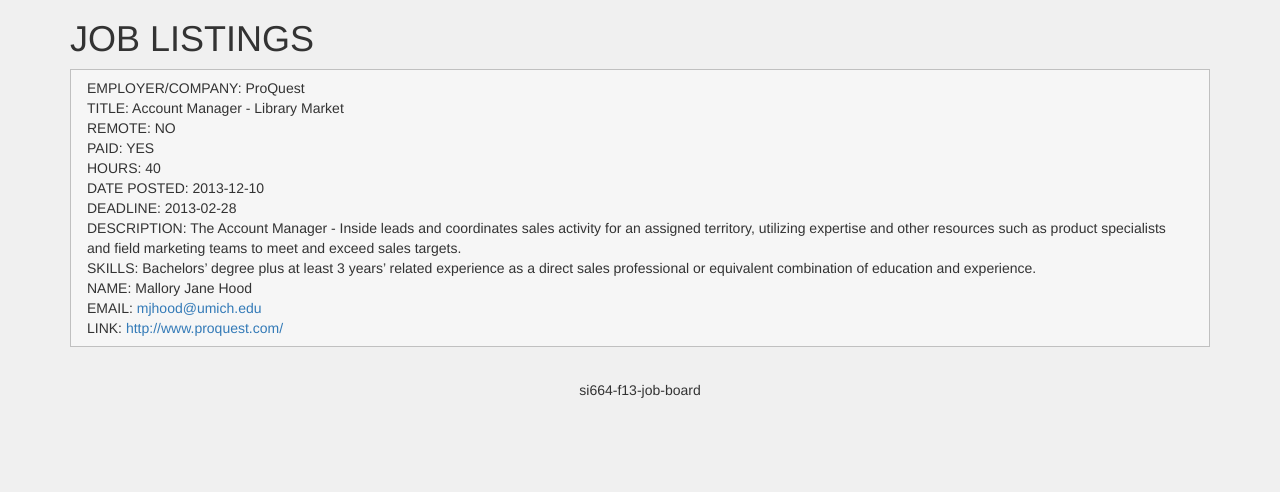
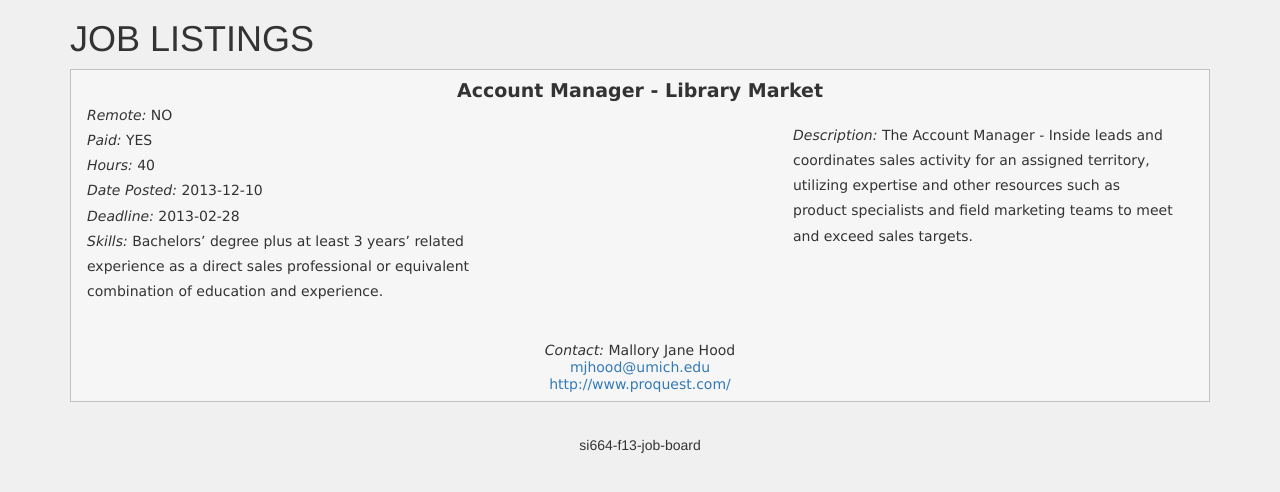
Before and after one commit to si664-f13-job-board/job-board, a PHP site: page / in a window 1280 px wide. Shown: the part 51-543 px from the top of the page. Run offline with PHP 8.4, Linux system fonts and the light colour scheme; data comes from the database, SQL or seed files in the repository; both versions use the stored data as it was after the commit; some libraries are stand-ins or nearby versions.

Commit message:
New changes
Noticed the create_listing was wrong, changed the index and css,
updated the setup as well to include real job postings.

```diff
--- a/index.php
+++ b/index.php
@@ -12,6 +12,7 @@
 
 <div class="container">
 	<h1>JOB LISTINGS</h1>
+	<div class="joblisting_container">
 	<?php
 		function boolToString($input){
 			if($input == 1) return('YES');
@@ -37,22 +38,29 @@
 
 		while($row = $listing_results -> fetch(PDO::FETCH_ASSOC)){
 			echo '<div class="job_listing">';
-			echo 'EMPLOYER/COMPANY: '.$row['organization'].'</br>';
-			echo 'TITLE: '.$row['title'].'</br>';
-			echo 'REMOTE: '.boolToString($row['remote']).'</br>';
-			echo 'PAID: '.boolToString($row['paid']).'</br>';
-			echo 'HOURS: '.$row['hours'].'</br>';
-			echo 'DATE POSTED: '.$row['post_date'].'</br>';
-			echo 'DEADLINE: '.$row['end_date'].'</br>';
-			echo 'DESCRIPTION: '.$row['description'].'</br>';
-			echo 'SKILLS: '.$row['skills'].'</br>';
-			echo 'NAME: '.$row['name'].'</br>';
-			echo 'EMAIL: <a href='.$row['email'].'>'.$row['email'].'</a></br>';
-			echo 'LINK: <a href='.$row['link'].'>'.$row['link'].'</a></br>';
+			echo '<div class="employer_title">';
+			echo ''.$row['title'].'</br>';
+			echo '</div>';
+			echo '<div class="description">';
+			echo '<i>Description: </i>'.$row['description'].'</br>';
+			echo '</div>';
+			echo '<i>Remote: </i> '.boolToString($row['remote']).'</br>';
+			echo '<i> Paid: </i>'.boolToString($row['paid']).'</br>';
+			echo '<i>Hours:</i> '.$row['hours'].'</br>';
+			echo '<i>Date Posted: </i>'.$row['post_date'].'</br>';
+			echo '<i>Deadline: </i>'.$row['end_date'].'</br>';
+			echo '<div class="skills">';
+			echo '<i>Skills: </i>'.$row['skills'].'</br>';
+			echo '</div>';
+			echo '<div class="job_link">';
+			echo '<i>Contact: </i>'.$row['name'].'</br>';
+			echo '<a href='.$row['email'].'>'.$row['email'].'</a>'.'</br>';
+			echo ' <a href='.$row['link'].'>'.$row['link'].'</a>'.'</br>';
+			echo '</div>';
 			echo '</div>';
 		}
 	?>
-
+	</div>
 	<div class="footer">
 		si664-f13-job-board
 	</div>
--- a/static/css/style.css
+++ b/static/css/style.css
@@ -20,6 +20,8 @@
 	padding: 8px 16px;
 	margin-bottom: 8px;
 	background-color: #F6F6F6;
+	line-height:180%;
+	font-family:"Verdana", sans-serif;
 }
 .footer{
 	text-align: center;
@@ -40,6 +42,37 @@
 	margin-bottom: 8px;
 	background-color: #F6F6F6;
 }
+
+.description{
+	width:400px;
+	padding:10px;
+	border:5px ;
+	margin:10px;
+	float: right;
+	margin-bottom: 8px;
+}
+
+.skills{
+	width:400px;
+	float:left
+	margin-bottom: 8px;
+}
+.employer_title{
+	text-align:center;
+	font-weight:bold;
+	font-size:19px;
+	font-family:"Verdana", sans-serif;
+}
+.job_link{
+	text-align:center;
+	font-size:14px;
+	line-height:120%;
+	padding-top:1cm;
+}
+.remote_time{
+	word-spacing: 30px;
+}
+
 .login_box input{
 	width: 300px;
 }
```
Also changed, not shown: create_listing.php (+33 -41 lines), edit_listing.php (+12 -12 lines), setup.sql (+4 -4 lines).
